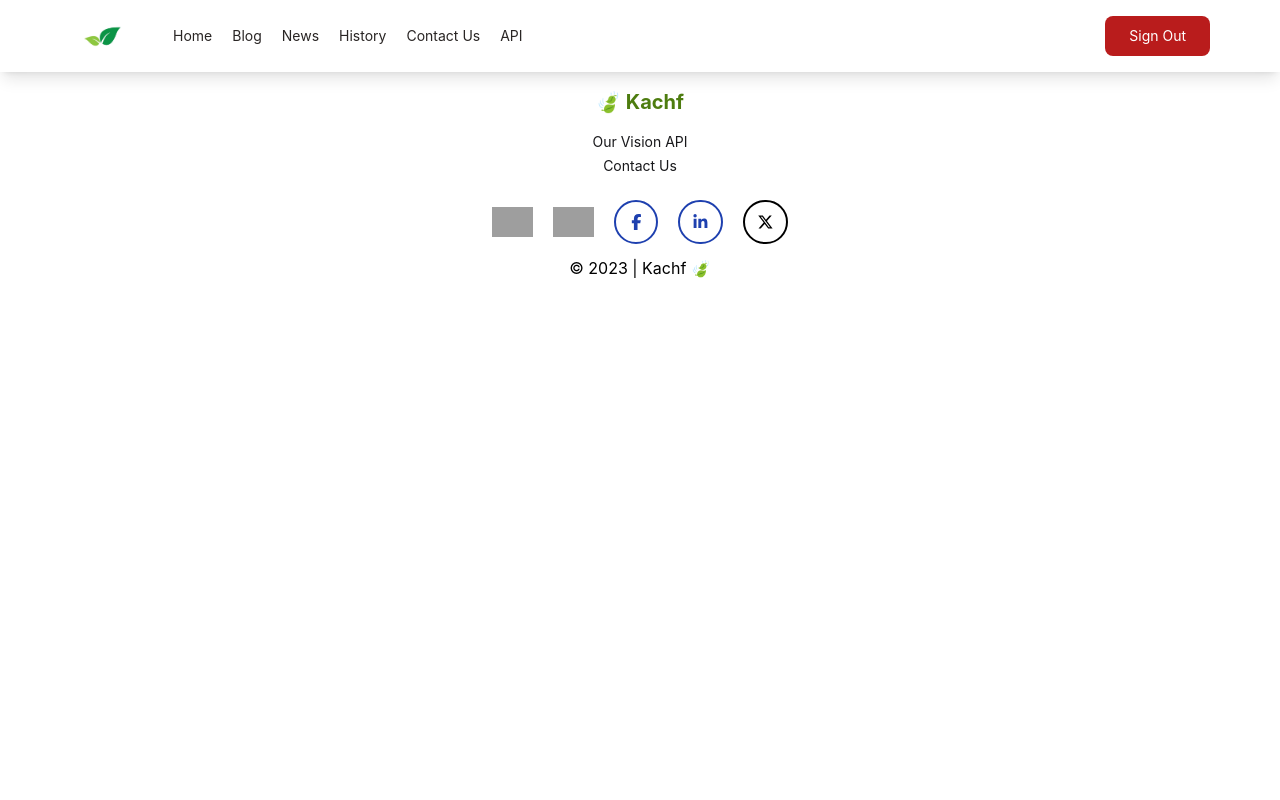
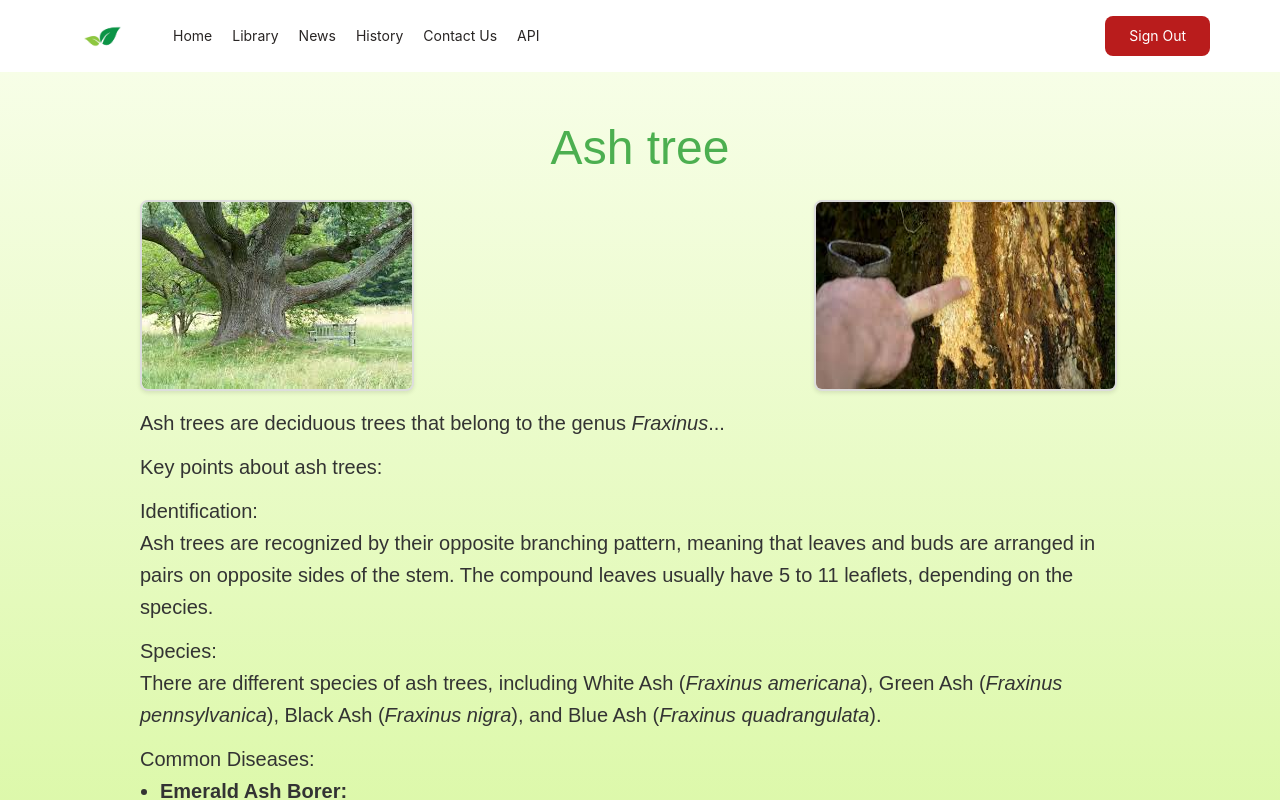
Before and after one commit to Nouhaed-daoui/PFS_AI, a React (Create React App) app: page /library/1 in a window 1280 px wide. Shown: the top 800 px of the page. Built offline with nearby package versions, Linux system fonts and the light colour scheme; grey boxes are pictures that could not be loaded.

Commit message:
Edit Library Interface

```diff
--- a/src/App.js
+++ b/src/App.js
@@ -37,8 +37,8 @@
 
         <Routes>
           <Route path="/" element={<Home/>} />
-          <Route path="/blog" element={<Blog/>} />
-          <Route path="/blog/:blogId" element={<BlogDetail/>} />
+          <Route path="/library" element={<Blog/>} />
+          <Route path="/library/:blogId" element={<BlogDetail/>} />
           <Route path="/news" element={<News />} />
           <Route path="/GetDiagnostic" element={<GetDiagnostic />} />
           <Route path="/result" element={<Result />} />
--- a/src/components/Blog.js
+++ b/src/components/Blog.js
@@ -136,7 +136,7 @@
             <img src={blog.image} alt={`Blog ${blog.id} Image`} style={{ width: '100%', height: '50%', objectFit: 'cover', borderRadius: '10px'}} />
             <h3 style={{ color: '#4caf50' }}>{blog.title}</h3>
             <p>{blog.content.substring(0, 100)}...</p>
-            <ReadMoreLink to={`/blog/${blog.id}`}>Read More</ReadMoreLink>
+            <ReadMoreLink to={`/library/${blog.id}`}>Read More</ReadMoreLink>
           </BlogCard>
         ))}
       </BlogList>
--- a/src/components/BlogDetail.js
+++ b/src/components/BlogDetail.js
@@ -134,11 +134,9 @@
 
   return (
 
-    <div  className='bg-gradient-to-t from-lime-400 to-lime-50 p-5 '>
-      <BlogContainer>
-       {/* <Header /> */}
-      {/* <DecorativeImageLeft src={PlanteCote} alt="Decorative Image" />
-      <DecorativeImageRight src={PlanteCote} alt="Decorative Image" />      */}
+    <div  className='bg-gradient-to-t from-lime-300 to-lime-50 p-5 '>
+      <BlogContainer className='bg-'>
+
 
     {/* {blogId && (
         <NavBarLink>
--- a/src/components/HeaderHome.js
+++ b/src/components/HeaderHome.js
@@ -57,8 +57,8 @@
               </Link>
             </div>
             <div className="text-stone-800 text-sm">
-              <Link to="/Blog">
-                Blog
+              <Link to="/library">
+                Library
               </Link>
             </div>
             <div className="text-stone-800 text-sm">
```
